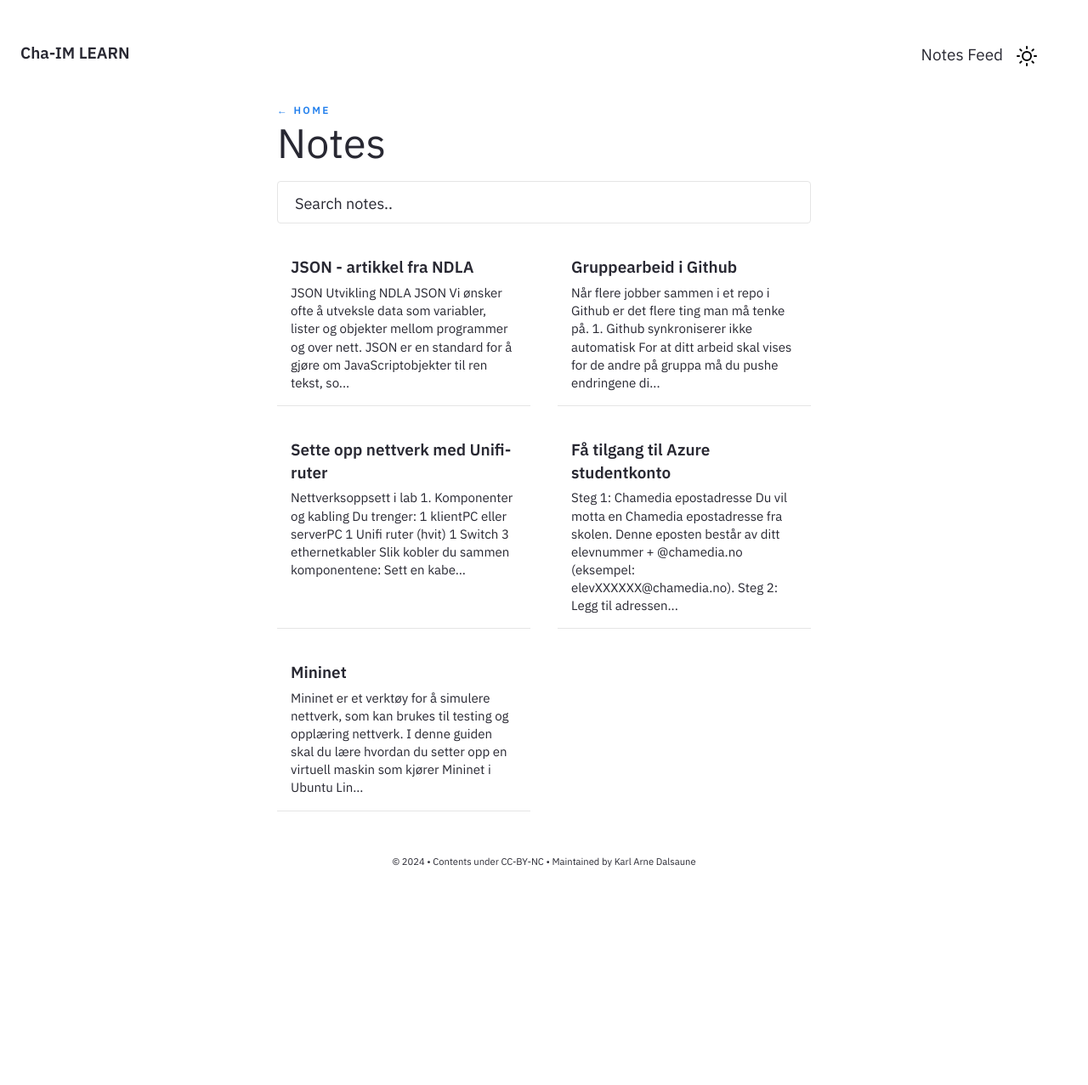
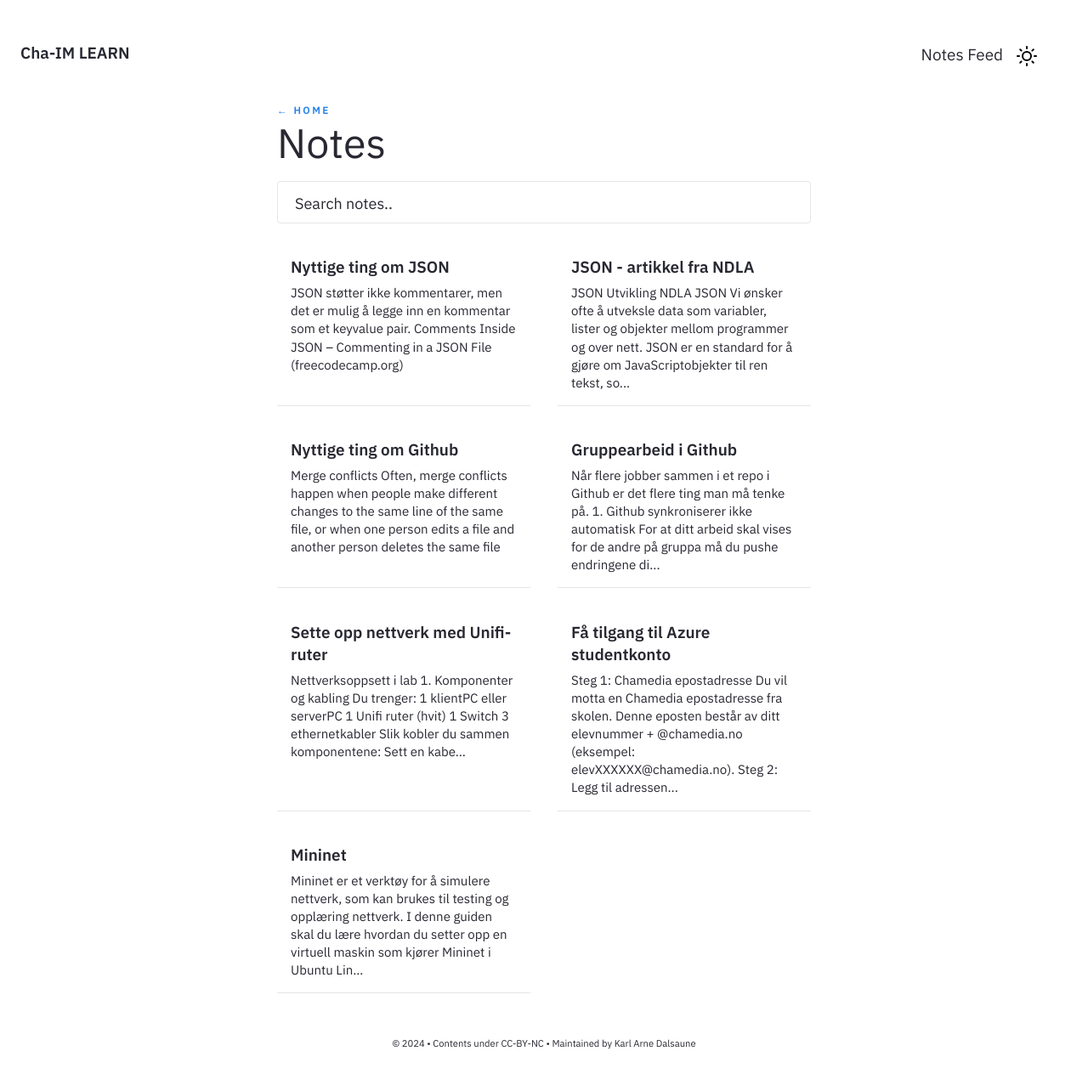
Before and after one commit to Cha-IM/cha-im.github.io, a Jekyll site: the page built from pages/notes.md, in a window 1280 px wide. Shown: the whole page at 85% size. Built offline with Jekyll 4.4.1, drawn with Linux system fonts in a browser that asks for light colours; before the commit the page ends 1062 px from its top, so only the background shows below that.

Commit message:
feat: Changes to homepage, folder structure

```diff
--- /dev/null
+++ b/_notes/Public/Utvikling/JSON/JSON.md
@@ -0,0 +1,8 @@
+---
+title: JSON
+feed: hide
+date: 19-03-2024
+---
+
+1. [[JSON - Artikkel fra NDLA]]
+2. [[Nyttige ting om JSON]]
--- a/_notes/Public/Utvikling/JSON/Nyttige fakta om JSON.md
+++ b/_notes/Public/Utvikling/JSON/Nyttige ting om JSON.md
@@ -1 +1,7 @@
+---
+title: Nyttige ting om JSON
+feed: show
+date: 19-03-2024
+---
+
 - JSON støtter ikke kommentarer, men det er mulig å legge inn en kommentar som et key-value pair. [Comments Inside JSON – Commenting in a JSON File (freecodecamp.org)](https://www.freecodecamp.org/news/comments-in-json/)
```
Also changed, not shown: _notes/Public/Teknologiforståelse/Nettverk/Nettverk.md (added, +6 -0 lines), _notes/Public/Teknologiforståelse/Nettverkslab/Få tilgang til Azure studentkonto.md (+1 -3 lines), _notes/Public/Teknologiforståelse/Nettverkslab/Nettverkslab.md (+6 -0 lines), _notes/Public/Teknologiforståelse/Teknologiforståelse.md (added, +8 -0 lines), _notes/Public/Utvikling/Github/Github.md (added, +7 -0 lines), _notes/Public/Utvikling/Github/Nyttige ting om Github.md (+1 -1 lines), _notes/Public/Utvikling/Utvikling.md (added, +8 -0 lines), pages/index.md (+9 -0 lines).
